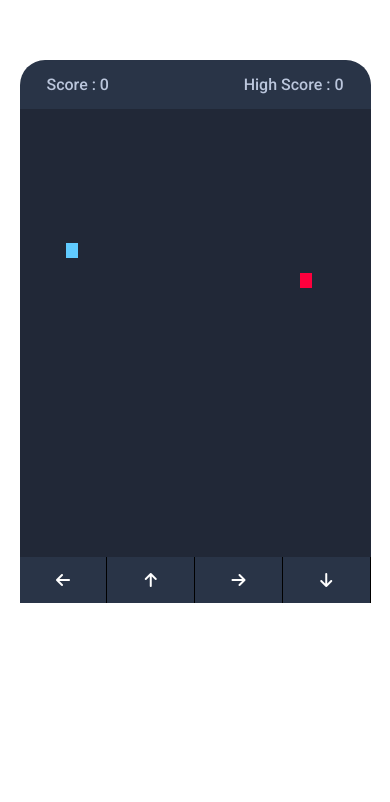
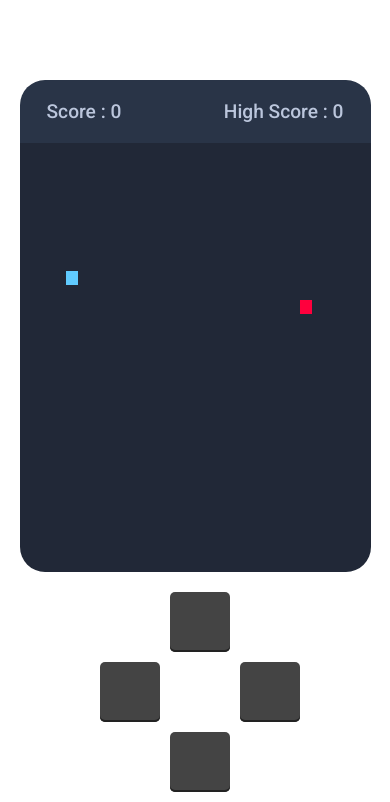
Before and after one commit to tsharliz-Joma/snake, a plain HTML site: page index.html in a window 390 px wide. Shown: the part 138-940 px from the top of the page. Before the commit the page ends 844 px from the top, so only its background shows below. Drawn offline with Linux system fonts and the light colour scheme.

Commit message:
Gameboy :: Add gameboy dpad to mobile screens

```diff
--- a/css/styles.css
+++ b/css/styles.css
@@ -46,43 +46,56 @@ body {
   background: #60cbff;
 }
 
-.controls {
-  display: flex;
-  justify-content: space-between;
-  align-items: center;
-  width: 100%;
-  background: #293447;
-  display: none;
-}
-
-.controls i {
-  padding: 25px 0px;
-  font-size: 1rem;
-  width: calc(100% / 4);
-  color: #fff;
-  text-align: center;
-  cursor: pointer;
-  border-right: 1px solid #000;
-}
-
 @media screen and (max-width: 700px) {
+  .controls {
+    display: flex;
+    padding: 20px 0px;
+    justify-content: center;
+  }
   .wrapper {
     width: 90vmin;
-    height: 115vmin;
+    height: 110vmin;
+    justify-content: center;
+    margin-top: 20px;
   }
-  .game-details {
-    font-size: 1rem;
-    padding: 15px 27px;
+  .dpad {
+    display: grid;
+    grid-template-areas:
+      ".    up    ."
+      "left center right"
+      ".   down   .";
+    grid-template-columns: 50px 50px 50px;
+    grid-template-rows: 50px 50px 50px;
+    gap: 20px;
   }
-  .controls {
-    display: flex;
+  .dpad-button {
+    width: 60px;
+    height: 60px;
+    font-size: 20px;
+    background-color: #444;
+    color: white;
+    border: none;
+    border-radius: 5px;
+    cursor: pointer;
+    box-shadow: inset 0 -2px -0 #222;
   }
-  .controls i {
-    padding: 15px 0px;
-    font-size: 1rem;
+  .dpad-button:active {
+    background-color: #333;
   }
-  .play-board {
-    border-bottom-left-radius: 0px;
-    border-bottom-right-radius: 0px;
+  .up {
+    grid-area: up;
+  }
+  .down {
+    grid-area: down;
+  }
+  .left {
+    grid-area: left;
+  }
+  .right {
+    grid-area: right;
+  }
+  .dpad-center {
+    grid-area: center;
+    background: transparent;
   }
 }
--- a/index.html
+++ b/index.html
@@ -23,10 +23,15 @@
       </div>
       <div class="play-board"></div>
       <div class="controls">
-        <i data-key="ArrowLeft" class="fa-solid fa-arrow-left"></i>
-        <i data-key="ArrowUp" class="fa-solid fa-arrow-up"></i>
-        <i data-key="ArrowRight" class="fa-solid fa-arrow-right"></i>
-        <i data-key="ArrowDown" class="fa-solid fa-arrow-down"></i>
+        <div class="gameboy-pad">
+          <div class="dpad">
+            <i data-key="ArrowUp" class="dpad-button up"></i>
+            <i data-key="ArrowLeft" class="dpad-button left"></i>
+            <div class="dpad-center"></div>
+            <i data-key="ArrowRight" class="dpad-button right"></i>
+            <i data-key="ArrowDown" class="dpad-button down"></i>
+          </div>
+        </div>
       </div>
     </div>
   </body>
```
